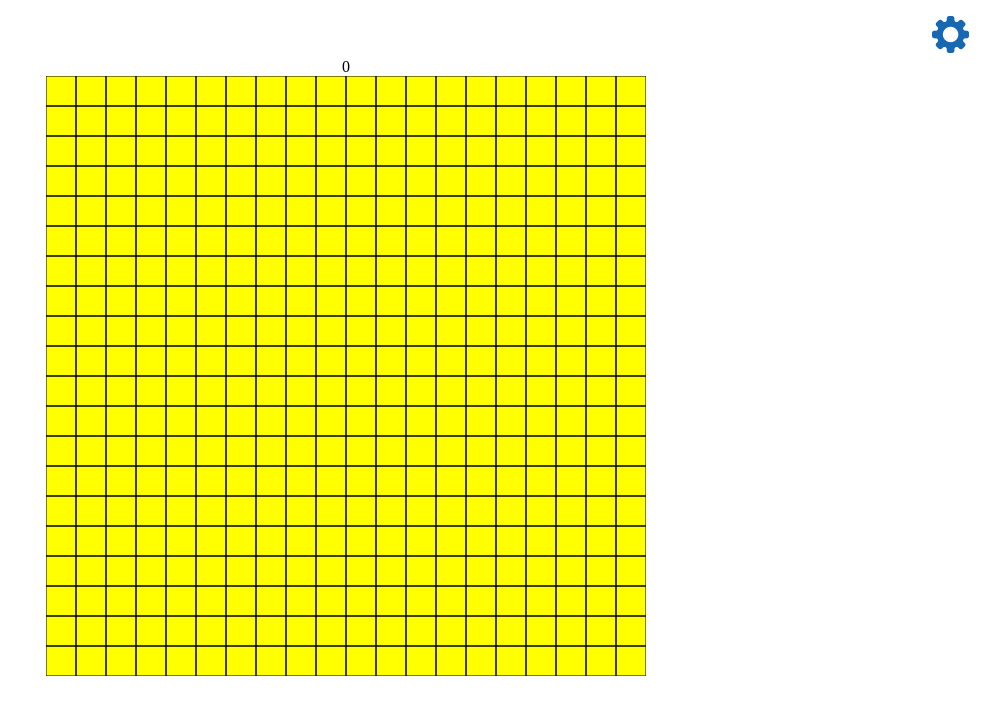
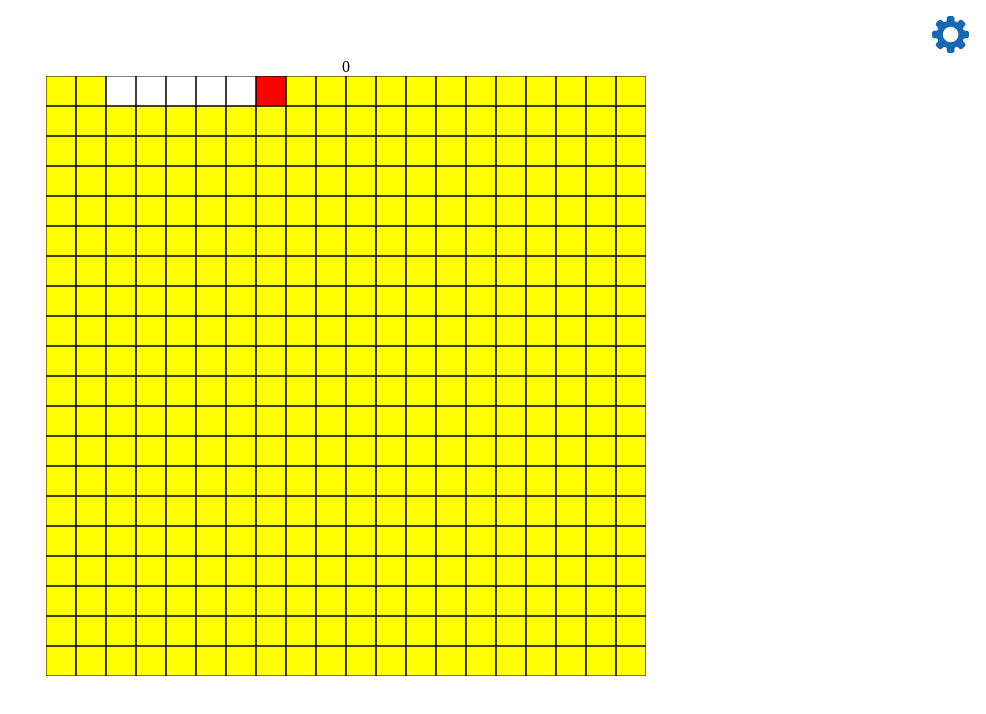
Before and after one commit to lazyexpert/Desktop-Snake, a website: page index.html in a window 1280 px wide. Both pictures are taken after a click on the item "New Game". Shown: the whole page, without its empty margins (294-1280 px from the left). Drawn offline with Linux system fonts and the light colour scheme.

Commit message:
Snake is already moving according to user pressed keys

```diff
--- a/index.html
+++ b/index.html
@@ -7,6 +7,7 @@
     <script type="text/javascript" src="js/utils/translate.js"></script>
     <script type="text/javascript" src="js/utils/domHelper.js"></script>
     <script type="text/javascript" src="js/models/gameboard.js"></script>
+    <script type="text/javascript" src="js/models/snake.js"></script>
     <script type="text/javascript" src="js/controllers/menuController.js"></script>
     <script type="text/javascript" src="js/controllers/gameplayController.js"></script>
     <script type="text/javascript" src="js/app.js"></script>
--- a/js/app.js
+++ b/js/app.js
@@ -11,14 +11,32 @@ let gamePlayObserver = {
     document.addEventListener('rulesClick', this.router.onRulesClick.bind(this));
     document.addEventListener('optionsClick', this.router.onOptionsClick.bind(this));
     document.addEventListener('exitClick', this.router.onExitClick.bind(this));
+    document.addEventListener('keydown', this.onKeyboardClick.bind(this));
+
+    this.onLoad();
+  },
+  onLoad : function() {
+    hideElements([
+      getElement(this.gameWrapperSelector)
+    ]);
   },
   router : {
     onMenuClick : function() {
       // Hide all wrappers
+      hideElements([
+        getElement(this.gameWrapperSelector)
+      ]);
+
       // Show menu wrapper
+      showElements([
+        getElement(this.menuWrapperSelector)
+      ]);
 
       // Stop rendering canvas
       gameplayController.stopRendering();
+
+      // Snake un init
+      snake.clear();
     },
     onContinueClick : function() {
       // Hide menu wrapper
@@ -39,6 +57,9 @@ let gamePlayObserver = {
 
       // Start rendering canvas
       gameplayController.init();
+
+      // Snake init
+      snake.init();
     },
     onHighScoresClick : function() {
       // Hide menu wrapper
@@ -58,6 +79,27 @@ let gamePlayObserver = {
       // And after - close
       close();
     }
+  },
+  onKeyboardClick : function(e) {
+    let direction = '';
+
+    switch (e.which) {
+      case 37:
+        direction = "left";
+        break;
+      case 38:
+        direction = "up";
+        break;
+      case 39:
+        direction = "right";
+        break;
+      case 40:
+        direction = "down";
+        break;
+      default:
+        break;
+    }
+    snake.setDirection(direction);
   }
 };
 
--- a/js/controllers/gameplayController.js
+++ b/js/controllers/gameplayController.js
@@ -7,13 +7,19 @@ let gameplayController = {
   strokeColor : "black",
   fillColors : {
     0 : "yellow",
-    1 : "black",
-    2 : "red"
+    1 : "white",
+    2 : "red",
+    3 : "green"
   },
   renderingInterval : null,
   fps : 25,
   init: function(){
     this.startRendering();
+
+    document.addEventListener('defeat', this.onDefeat.bind(this));
+  },
+  onDefeat : function() {
+    alert('defeat!');
   },
   renderCanvas : function() {
     this.renderCanvasFill(gameboard.board);
@@ -62,19 +68,15 @@ let gameplayController = {
 
     renderCellsFill( freeCells, self.fillColors[0] );
 
-    let busyCells = []
+    let busyCells = [];
+
     board.forEach(function(row) {
       busyCells = busyCells.concat(row.filter( cell => cell.busy == 1 ));
     });
 
-    renderCellsFill( busyCells, self.fillColors[1] );
+    if( busyCells.length ) renderCellsFill( busyCells, self.fillColors[1] );
 
-    let head = [];
-    board.forEach( function(row) {
-      busyCells = busyCells.concat(row.filter( cell => cell.busy == 2 ));
-    });
-
-    renderCellsFill( head, self.fillColors[2]);
+    renderCellsFill( [snake.head], self.fillColors[2]);
   },
   startRendering : function() {
     this.renderingInterval = setInterval( function() {
--- a/js/models/gameboard.js
+++ b/js/models/gameboard.js
@@ -37,6 +37,22 @@ let gameboard = {
     }
 
       this.board = createBoard.call(this);
+  },
+  setCellBusy : function(row,col) {
+    this.board[row][col].busy = 1;
+    return this.board[row][col];
+  },
+  setCellFree : function(row,col) {
+    this.board[row][col].busy = 0;
+    return this.board[row][col];
+  },
+  setCellHead : function(row,col) {
+    this.board[row][col].busy = 2;
+    return this.board[row][col];
+  },
+  setCellApple : function(row,col)  {
+    this.board[row][col].busy = 3;
+    return this.board[row][col];
   }
 };
 
--- /dev/null
+++ b/js/models/snake.js
@@ -0,0 +1,117 @@
+"use strict";
+
+let snake = {
+  body : [],
+  direction : "right",
+  head : null,
+  speed : 1,
+  maxSpeed : 10,
+  minSpeed : 1,
+  snakeInterval : null,
+  init : function() {
+    this.setDefaults();
+    this.startMoving();
+  },
+  setDirection : function( direction ) {
+    this.direction = direction;
+  },
+  clear : function() {
+    this.stopMoving();
+  },
+  upSpeed : function() {
+    if (this.speed !== this.maxSpeed) {
+      ++this.speed;
+      this.onSpeedChange();
+    }
+  },
+  resetSpeed : () => this.speed = this.minSpeed,
+  onSpeedChange : function() {
+    this.stopMoving();
+    this.startMoving();
+  },
+  makeMove : function() {
+    switch(this.direction) {
+      case "right" :
+        this.makeMoveRight();
+        break;
+      case "left" :
+        this.makeMoveLeft();
+        break;
+      case "up" :
+        this.makeMoveUp();
+        break;
+      case "down" :
+        this.makeMoveDown();
+        break;
+      default :
+        throw( new Error('unrecognized direction'));
+    }
+  },
+  makeMoveRight : function() {
+    this.moveAction(this.head.row, this.head.col + 1 );
+  },
+  makeMoveLeft : function() {
+    this.moveAction( this.head.row, this.head.col - 1 );
+  },
+  makeMoveUp : function() {
+    this.moveAction( this.head.row - 1, this.head.col );
+  },
+  makeMoveDown : function() {
+    this.moveAction( this.head.row + 1, this.head.col );
+  },
+  moveAction : function(row,col) {
+    if( this.canMove(row,col) ) {
+      this.addFirstCell();
+      this.head = gameboard.board[row][col];
+      if( !this.hasApple(this.head) ) this.removeLastCell();
+
+      gameboard.setCellHead(row,col);
+
+    } else {
+      // gameplayController catches
+      document.dispatchEvent(new Event('defeat'));
+      this.clear();
+    }
+  },
+  canMove : function(row, col) {
+    if( row >= 0 && row < gameboard.width && col >= 0 && col < gameboard.height ) {
+      let cell = gameboard.board[row][col];
+      return cell.busy === 1 ? false : true;
+    } return false;
+  },
+  hasApple : function(cell) {
+    return cell.busy === 3 ? true : false;
+  },
+  addFirstCell : function() {
+    // Actually its always head
+    if( this.body.length ) {
+      this.body.splice( 0, 0, this.head );
+      gameboard.setCellBusy( this.head.row, this.head.col );
+    }
+  },
+  removeLastCell : function() {
+    if( this.body.length ) {
+      let cell = this.body.pop();
+      gameboard.setCellFree(cell.row, cell.col);
+    }
+  },
+  startMoving : function() {
+    this.snakeInterval = setInterval( function(){
+      this.makeMove();
+    }.bind(this), 1000/this.speed);
+  },
+  stopMoving : function() {
+    if( this.snakeInterval )
+      clearInterval( this.snakeInterval );
+  },
+  setDefaults : function() {
+    this.direction = "right";
+    this.body = [];
+    this.body.push( gameboard.setCellBusy(0,4) );
+    this.body.push( gameboard.setCellBusy(0,3) );
+    this.body.push( gameboard.setCellBusy(0,2) );
+    this.body.push( gameboard.setCellBusy(0,1) );
+    this.body.push( gameboard.setCellBusy(0,0) );
+    this.head = gameboard.setCellHead(0,5);
+  }
+}
--- a/js/utils/domHelper.js
+++ b/js/utils/domHelper.js
@@ -16,6 +16,7 @@ function hideElements( elements ) {
 }
 
 function showElements( elements ) {
+
   if( Array.isArray(elements) )
     elements.forEach( el => el.style.display = "");
   else
```
Also changed, not shown: css/style.css (line endings or trailing spaces).
